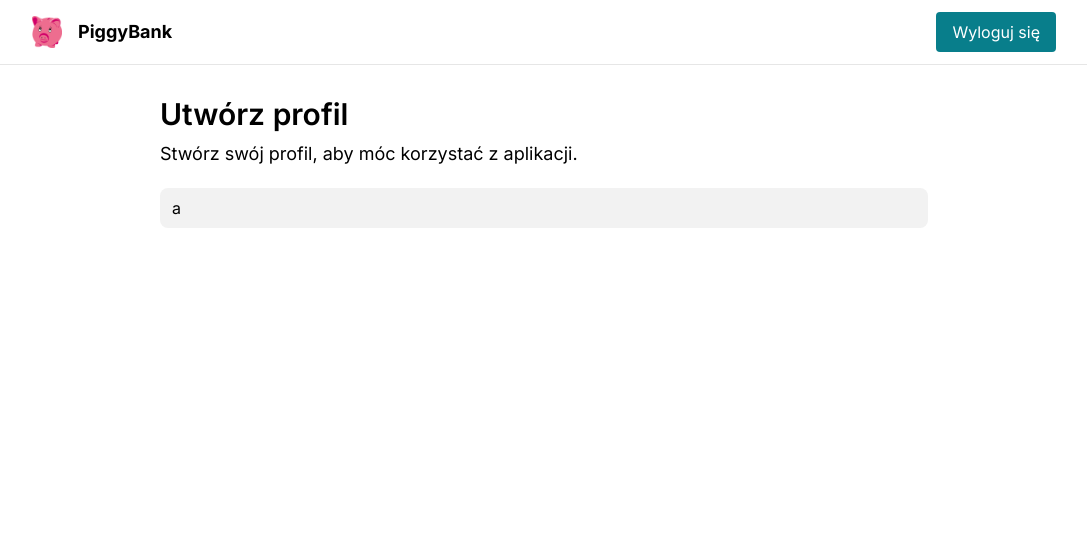
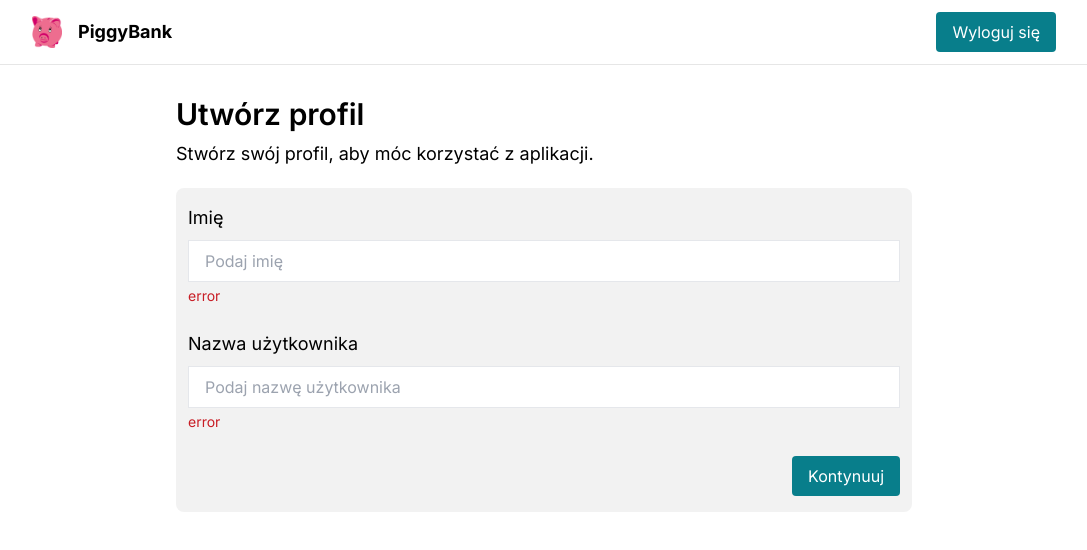
Before and after one commit to mateuszbizon/piggy_bank_app_nextjs, a Next.js app: page /onboarding in a window 1280 px wide. Shown: the top 550 px of the page, without its empty margins (96-1183 px from the left). Built offline with nearby package versions, Linux system fonts and the light colour scheme; no server answers; the database is empty; sample sign-in values are in the browser's storage.

Commit message:
styled account profile form

```diff
--- a/app/(auth)/layout.tsx
+++ b/app/(auth)/layout.tsx
@@ -21,7 +21,7 @@
       <html lang="pl">
         <body className={inter.className}>
           <Topbar />
-          <main className="pt-24 px-4">
+          <main className="pt-24 px-4 mx-auto max-w-3xl flex flex-col">
             {children}
           </main>
           </body>
--- a/app/(auth)/onboarding/page.tsx
+++ b/app/(auth)/onboarding/page.tsx
@@ -11,18 +11,24 @@
 
 	const fetchedUser = await getUserById(user.id);
 
+	const userData = {
+		id: fetchedUser?.id,
+		name: fetchedUser?.name,
+		username: fetchedUser?.username,
+	}
+
 	if (fetchedUser?.onboarded) redirect("/");
 
 	return (
-		<section className='mx-auto max-w-3xl flex flex-col'>
+		<>
 			<h1 className='text-3xl font-semibold mb-2'>Utwórz profil</h1>
 			<p className='text-lg mb-5'>
 				Stwórz swój profil, aby móc korzystać z aplikacji.
 			</p>
-			<div className='bg-light-3 py-2 px-3 rounded-lg'>
-				<AccountProfileForm />
-			</div>
-		</section>
+			<section className='bg-light-3 py-4 px-3 rounded-lg'>
+				<AccountProfileForm user={userData} btnText="Kontynuuj" />
+			</section>
+		</>
 	);
 }
 
--- a/app/globals.css
+++ b/app/globals.css
@@ -3,11 +3,23 @@
 @tailwind utilities;
 
 @layer components {
-    .main-btn {
-        @apply bg-primary py-2 px-4 rounded text-light-1 hover:bg-primary-2 transition;
-    }
+	.main-btn {
+		@apply bg-primary py-2 px-4 rounded text-light-1 hover:bg-primary-2 transition;
+	}
 
-    .main-btn-circle {
-        @apply bg-primary py-2 px-2 rounded-full text-light-1 cursor-pointer md:hidden hover:bg-primary-2 transition;
+	.main-btn-circle {
+		@apply bg-primary py-2 px-2 rounded-full text-light-1 cursor-pointer md:hidden hover:bg-primary-2 transition;
+	}
+
+	.input {
+		@apply py-2 px-4 border outline-none focus:border-primary;
+	}
+
+	.input-error-message {
+		@apply text-sm text-error;
+	}
+
+    .label {
+        @apply text-lg;
     }
 }
--- a/components/forms/AccountProfileForm.tsx
+++ b/components/forms/AccountProfileForm.tsx
@@ -1,10 +1,37 @@
+"use client"
+
 import React from 'react'
+import Button from '../ui/Button'
 
-function AccountProfileForm() {
+type Props = {
+  user: {
+    id: string;
+    name: string;
+    username: string;
+  }
+
+  btnText: string;
+}
+
+function AccountProfileForm({ user, btnText }: Props) {
   return (
-    <div>
-        <p>a</p>
-    </div>
+    <form className='flex flex-col gap-6'>
+      <div className='flex flex-col'>
+        <label htmlFor="name" className='label mb-2'>Imię</label>
+        <input id='name' type="text" className='input mb-1' placeholder='Podaj imię' />
+        <span className='input-error-message'>error</span>
+      </div>
+      <div className='flex flex-col'>
+        <label htmlFor="username" className='label mb-2'>Nazwa użytkownika</label>
+        <input id='username' type="text" className='input mb-1' placeholder='Podaj nazwę użytkownika' />
+        <span className='input-error-message'>error</span>
+      </div>
+      <div className='flex justify-end'>
+        <Button>
+          {btnText}
+        </Button>
+      </div>
+    </form>
   )
 }
 
--- a/tailwind.config.ts
+++ b/tailwind.config.ts
@@ -14,6 +14,7 @@
 				"light-1": "#fff",
 				"light-2": "#e6e6e6",
 				"light-3": "#f2f2f2",
+				"error": "#C81D25",
 			},
 		},
 	},
```
